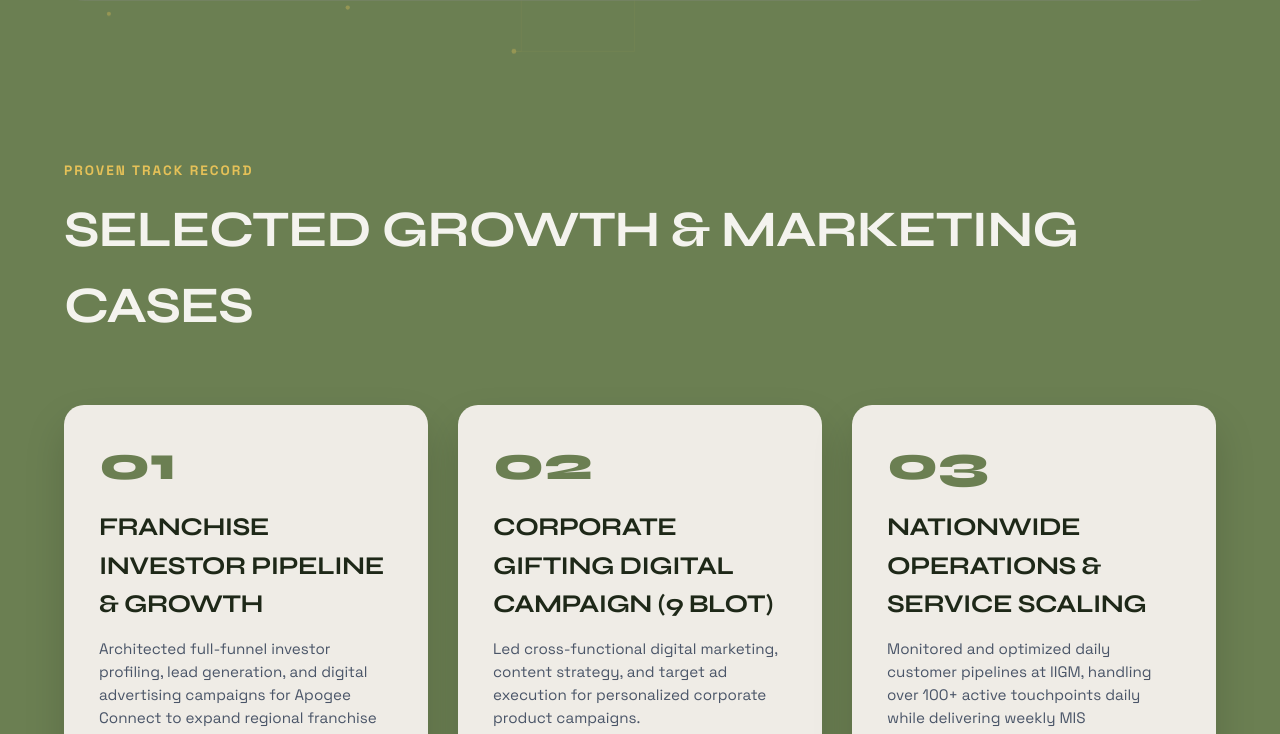
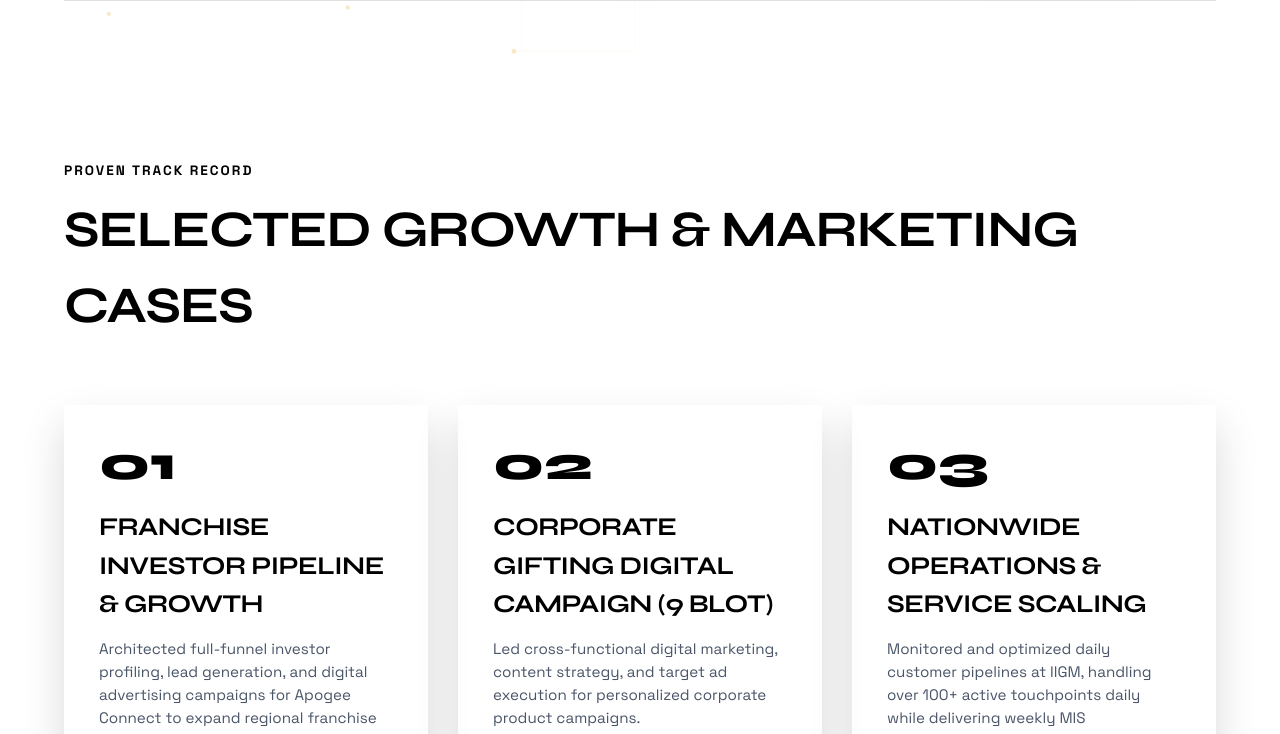
Before and after one commit to gamya-git/gowri-m-portfolio, a plain HTML site: page index.html in a window 1280 px wide. Shown: the part 755-1489 px from the top of the page. Drawn offline with Linux system fonts and the light colour scheme.

Commit message:
index.html

```diff
--- a/index.html
+++ b/index.html
@@ -21,17 +21,17 @@
 
     <style>
         /* --- BRAND DESIGN SYSTEM (BASED ON REFERENCE IMAGE & SEMICONDUCTOR PALETTE) --- */
-        :root {
-            --bg-color: #6B7F52;        /* Earthy Olive Green backdrop */
-            --card-bg: #5A6D44;        /* Deeper Olive for layout cards */
-            --card-light: #EFECE6;     /* Light Warm Cream for contrast slides */
-            --text-dark: #1E2818;      /* Deep Forest Dark Text */
-            --text-light: #F4F3EE;     /* Crisp Light Text */
-            --accent-gold: #E5C158;    /* Silicon Gold Accent Wire */
-            --accent-cyan: #00F2FE;    /* Silicon Glow Circuit Accent */
-            --border-radius: 20px;
-            --transition: all 0.3s cubic-bezier(0.25, 0.8, 0.25, 1);
-        }
+        ::root {
+    --bg-color: #1A1A1A;        /* Deep Charcoal */
+    --card-bg: #262626;         /* Dark Slate Card */
+    --card-light: #F4F1EA;      /* Champagne / Cream Contrast Card */
+    --text-dark: #121212;       /* Jet Black Text */
+    --text-light: #F5F5F5;      /* Pure Light Text */
+    --accent-gold: #D4AF37;     /* Metallic Gold Accent */
+    --accent-cyan: #38BDF8;     /* Sky Blue Glow */
+    --border-radius: 20px;
+    --transition: all 0.3s cubic-bezier(0.25, 0.8, 0.25, 1);
+}
 
         * {
             box-sizing: border-box;
```
